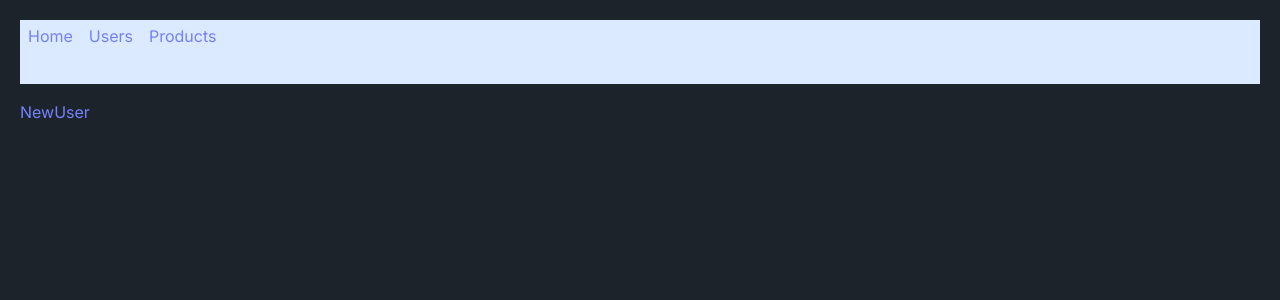
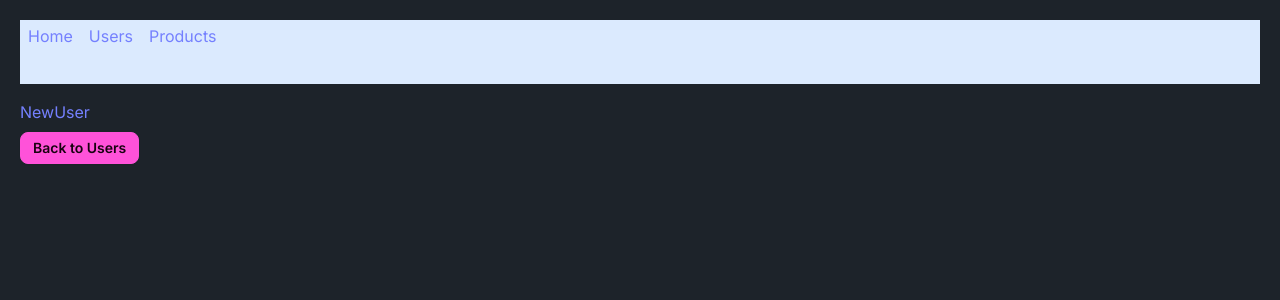
Before and after one commit to BehzadAminiPour/Practice, a Next.js app: page /users/new in a window 1280 px wide. Shown: the top 300 px of the page. Built offline with nearby package versions, Linux system fonts and the light colour scheme.

Commit message:
Programmatic Navigation

```diff
--- a/app/users/new/page.tsx
+++ b/app/users/new/page.tsx
@@ -1,9 +1,19 @@
-
+"use client";
+import { useRouter } from "next/navigation";
 
 const NewUser = () => {
+  const router = useRouter();
   return (
-    <div>NewUser</div>
-  )
-}
+    <div>
+      <h1>NewUser</h1>
+      <button
+        onClick={() => router.push("/users")}
+        className="btn btn-sm mt-2 btn-secondary"
+      >
+        Back to Users
+      </button>
+    </div>
+  );
+};
 
-export default NewUser
+export default NewUser;
--- a/app/users/page.tsx
+++ b/app/users/page.tsx
@@ -10,6 +10,9 @@ const UserPage = async ({ searchParams: { sortOrder } }: Props) => {
   return (
     <div>
       <h2>UserPage</h2>
+      <Link className="btn btn-primary btn-sm my-2" href="/users/new">
+        New User
+      </Link>
       <p>{new Date().toLocaleTimeString()}</p>
       <AddNewUser text="Add New" />
       <UserTable sortOrder={sortOrder} />
```
